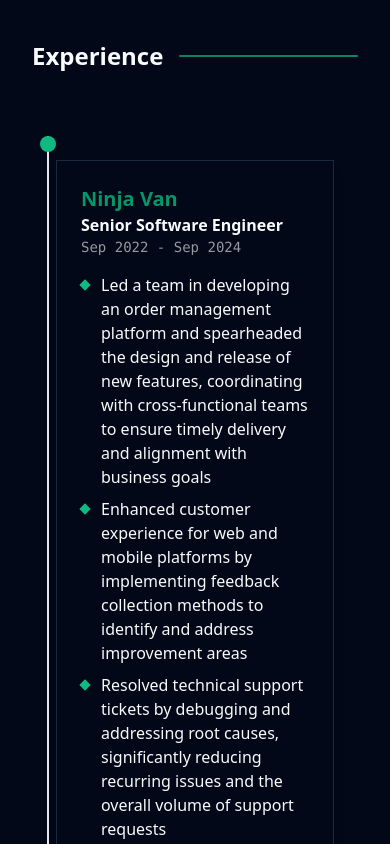
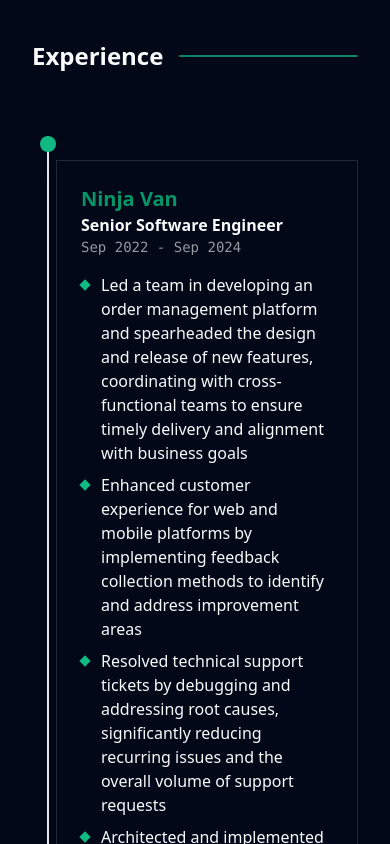
Before and after one commit to aabuhijleh/portfolio-v1, a Next.js app: page / in a window 390 px wide. Shown: the part 1540-2384 px from the top of the page. Built offline with nearby package versions, Linux system fonts and the light colour scheme.

Commit message:
fix: improve mobile styling

```diff
--- a/components/about.tsx
+++ b/components/about.tsx
@@ -67,7 +67,7 @@
     <section
       id="about"
       className={cn(
-        "p-section mx-auto flex scroll-m-16 flex-col items-center justify-center !pt-8 text-[0.9em] min-[390px]:text-[1em]",
+        "p-section mx-auto flex scroll-m-16 flex-col items-center justify-center !pt-8 text-[0.79em] min-[390px]:text-[1em]",
       )}
     >
       <BackgroundGradient className="rounded">
--- a/components/contact.tsx
+++ b/components/contact.tsx
@@ -16,7 +16,7 @@
         }`}
         ref={targetRef as RefObject<HTMLDivElement>}
       >
-        <h2 className="text-4xl font-bold">
+        <h2 className="text-3xl font-bold sm:text-4xl">
           Let&apos;s Connect!{" "}
           <span className="inline-block motion-safe:animate-bounce">👋</span>
         </h2>
--- a/components/projects.tsx
+++ b/components/projects.tsx
@@ -32,7 +32,7 @@
           />
         </div>
 
-        <div className="grid grid-cols-[repeat(auto-fill,minmax(18rem,1fr))] gap-6">
+        <div className="grid grid-cols-[repeat(auto-fill,minmax(16rem,1fr))] gap-6 md:grid-cols-[repeat(auto-fill,minmax(18rem,1fr))]">
           {projects.map((project, index) => (
             <div
               key={project.name}
--- a/components/timeline-card.tsx
+++ b/components/timeline-card.tsx
@@ -1,5 +1,6 @@
 import { RefObject } from "react";
 import { useIsIntersecting } from "~/hooks/useIsIntersecting";
+import { cn } from "~/lib/utils";
 import { Experience } from "~/types";
 
 type TimelineCardProps = {
@@ -16,7 +17,13 @@
     : "motion-safe:md:-translate-x-[200px] motion-safe:translate-x-[200px]";
 
   return (
-    <div ref={targetRef as RefObject<HTMLDivElement>} className="p-6 md:w-1/2">
+    <div
+      ref={targetRef as RefObject<HTMLDivElement>}
+      className={cn(
+        "p-6 pr-0 md:w-1/2",
+        !isEven ? "md:pl-0 md:pr-6" : "md:pr-0",
+      )}
+    >
       <div
         className={`transform rounded-lg border bg-card p-6 text-card-foreground shadow-lg transition-all duration-700 ${isIntersecting ? "translate-x-0 opacity-100" : `motion-safe:opacity-0 ${slideDirection}`} ${isEven ? "motion-safe:md:ml-8" : "motion-safe:md:mr-8"} `}
       >
```
